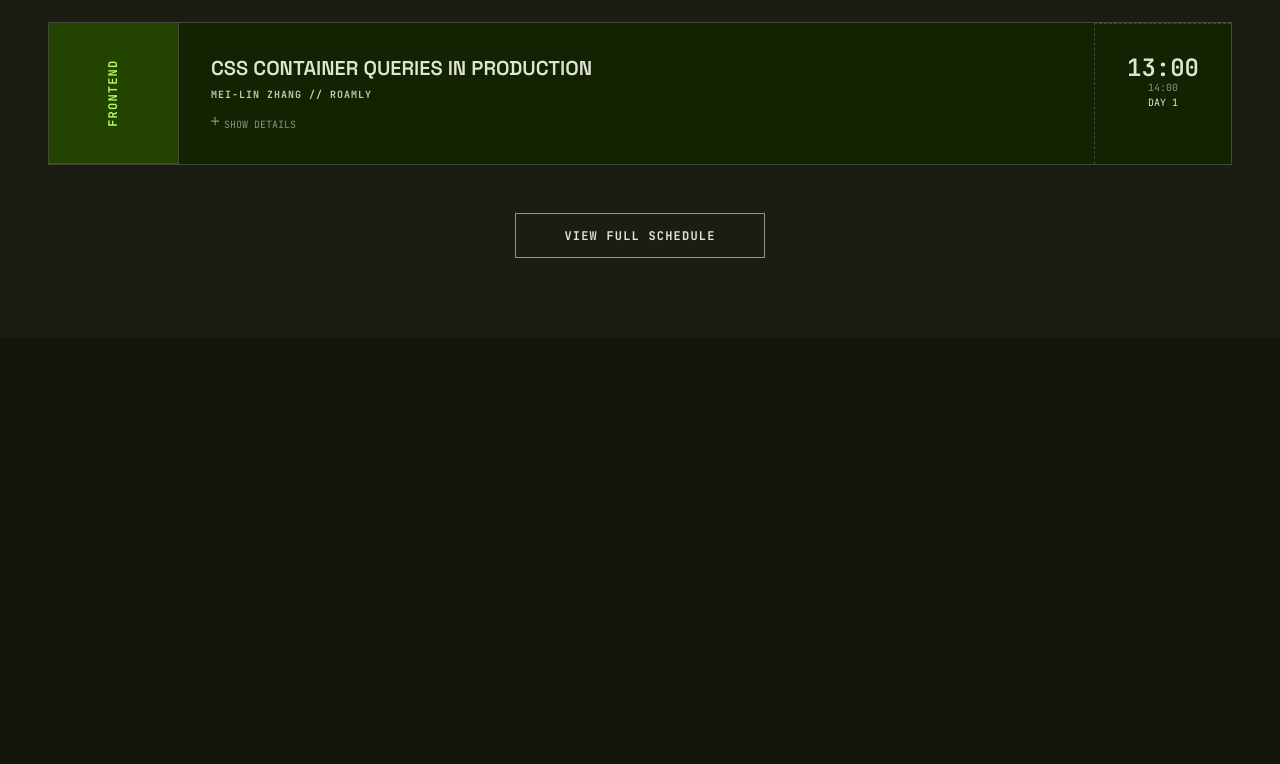
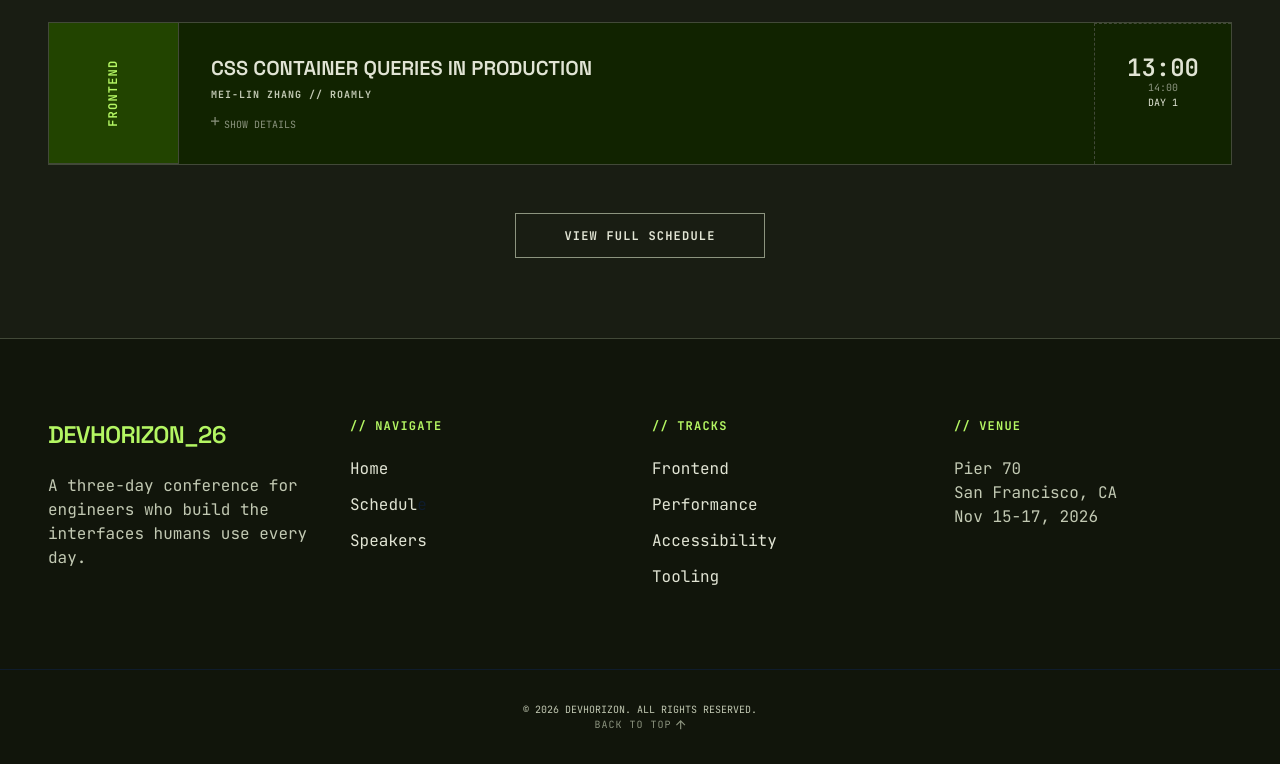
Before and after one commit to Denbor140/Devhorizon, a website built with Vite: page src/index.html in a window 1280 px wide. Shown: the part 3024-3788 px from the top of the page. Before the commit the page ends 3362 px from the top, so only its background shows below. Built offline with nearby package versions, Linux system fonts and the light colour scheme.

Commit message:
add footer and rights section

```diff
--- a/src/index.html
+++ b/src/index.html
@@ -19,6 +19,10 @@
       <load src="./partials/speakers.html" />
       <load src="./partials/highlights.html" />
     </main>
+
+    <load src="./partials/footer.html" />
+    <load src="./partials/rights.html" />
+
     <script type="module" src="./main.js"></script>
   </body>
 </html>
--- /dev/null
+++ b/src/partials/footer.html
@@ -0,0 +1,87 @@
+<footer class="border-t border-[#424938] py-20 md:py-16 xl:py-20">
+  <div class="container max-w-full px-4 xl:px-12">
+    <div class="flex flex-col gap-6 md:flex-wrap md:flex-row">
+      <div class="md:w-[calc((100%-24px)/2)] xl:w-[calc((100%-72px)/4)]">
+        <a href="/" class="inline-block mb-6"
+          ><span
+            class="font-(family-name:--second-family) text-[#b4f663] text-[24px] font-semibold leading-[1.3] tracking-[-0.03em]"
+            >DEVHORIZON_26</span
+          ></a
+        >
+        <p class="text-[16px] leading-normal text-[#c2c9b3] max-w-[320px]">
+          A three-day conference for engineers who build the interfaces humans
+          use every day.
+        </p>
+      </div>
+
+      <nav class="md:w-[calc((100%-24px)/2)] xl:w-[calc((100%-72px)/4)]">
+        <p
+          class="font-bold text-[12px] leading-[1.2] tracking-widest text-[#b4f663] mb-6"
+        >
+          // NAVIGATE
+        </p>
+        <ul class="flex flex-col gap-3">
+          <li>
+            <a href="/"
+              ><span
+                class="text-[#e1e4d4] leading-normal text-[16px] font-normal"
+                >Home</span
+              ></a
+            >
+          </li>
+          <li>
+            <a href=""
+              ><span
+                class="text-[#e1e4d4] leading-normal text-[16px] font-normal"
+                >Schedul</span
+              >e</a
+            >
+          </li>
+          <li>
+            <a href=""
+              ><span
+                class="text-[#e1e4d4] leading-normal text-[16px] font-normal"
+                >Speakers</span
+              ></a
+            >
+          </li>
+        </ul>
+      </nav>
+
+      <div class="md:w-[calc((100%-24px)/2)] xl:w-[calc((100%-72px)/4)]">
+        <p
+          class="font-bold text-[12px] leading-[1.2] tracking-widest text-[#b4f663] mb-6"
+        >
+          // TRACKS
+        </p>
+        <ul class="flex flex-col gap-3">
+          <li class="text-[#e1e4d4] leading-normal text-[16px] font-normal">
+            Frontend
+          </li>
+          <li class="text-[#e1e4d4] leading-normal text-[16px] font-normal">
+            Performance
+          </li>
+          <li class="text-[#e1e4d4] leading-normal text-[16px] font-normal">
+            Accessibility
+          </li>
+          <li class="text-[#e1e4d4] leading-normal text-[16px] font-normal">
+            Tooling
+          </li>
+        </ul>
+      </div>
+
+      <div class="md:w-[calc((100%-24px)/2)] xl:w-[calc((100%-72px)/4)]">
+        <p
+          class="font-bold text-[12px] leading-[1.2] tracking-widest text-[#b4f663] mb-6"
+        >
+          // VENUE
+        </p>
+        <address class="text-[#c2c9b3] leading-normal text-[16px] not-italic">
+          Pier 70 <br />
+          San Francisco, CA <br />
+          Nov 15-17, 2026
+        </address>
+      </div>
+    </div>
+  </div>
+</footer>
--- /dev/null
+++ b/src/partials/rights.html
@@ -0,0 +1,17 @@
+<div class="border-t border-[rgba(66, 73, 56, 0.3)] py-8">
+  <div class="container max-w-full px-4 xl:px-12">
+    <div class="flex flex-col items-center">
+      <p class="text-[10px] leading-normal text-[#c2c9b3] text-center">
+        © 2026 DEVHORIZON. ALL RIGHTS RESERVED.
+      </p>
+      <button type="button" class="inline-flex items-center gap-1">
+        <span class="text-[10px] leading-normal tracking-widest text-[#8c947f]"
+          >BACK TO TOP</span
+        >
+        <svg width="10" height="10" class="fill-[#8c947f]">
+          <use href="../img/icons.svg#icon-top"></use>
+        </svg>
+      </button>
+    </div>
+  </div>
+</div>
```
